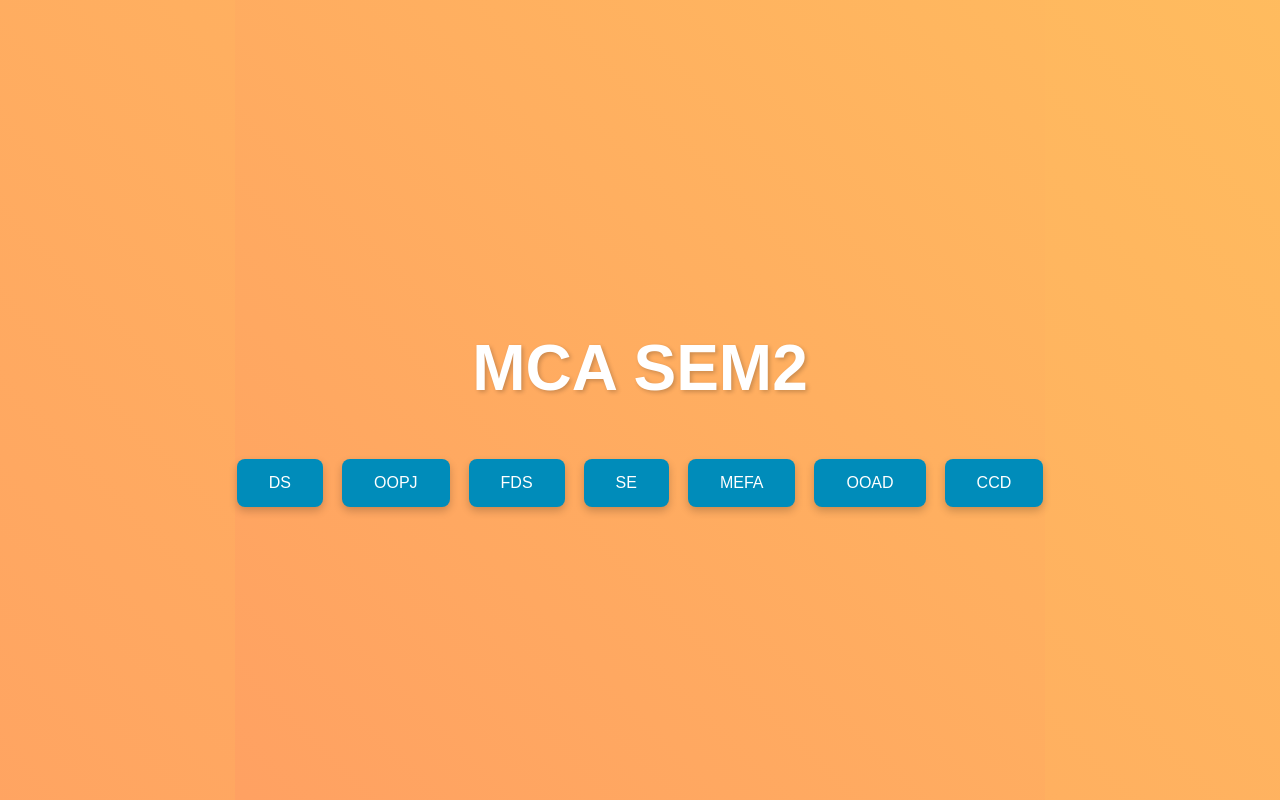
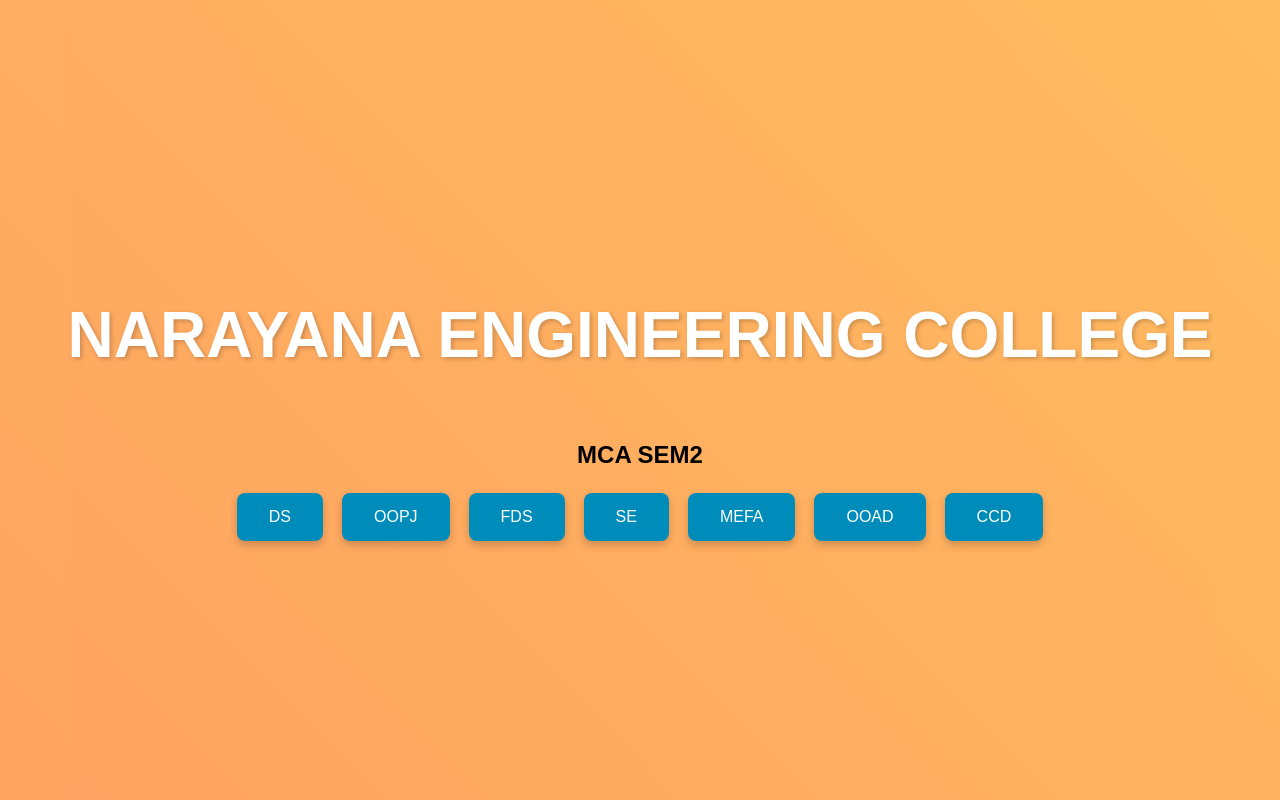
Before and after one commit to saikumarj5/sem2, a plain HTML site: page index.html in a window 1280 px wide. Drawn offline with Linux system fonts and the light colour scheme.

Commit message:
index.html

```diff
--- a/index.html
+++ b/index.html
@@ -64,7 +64,8 @@
     </style>
 </head>
 <body>
-    <h1>MCA SEM2</h1>
+    <h1>NARAYANA ENGINEERING COLLEGE</h1>
+    <h2>MCA SEM2</h2>
     <div class="button-container">
         <a href="https://drive.google.com/drive/folders/1tiHoEVkFdDC61LZ6PndZiReD1WOnWkPe" target="_blank"><button class="button">DS</button></a>
         <a href="https://drive.google.com/drive/folders/1tpSK8pQg1Lr1UIuVbqZMCmF5aLU1gHjL" target="_blank"><button class="button">OOPJ</button></a>
```
